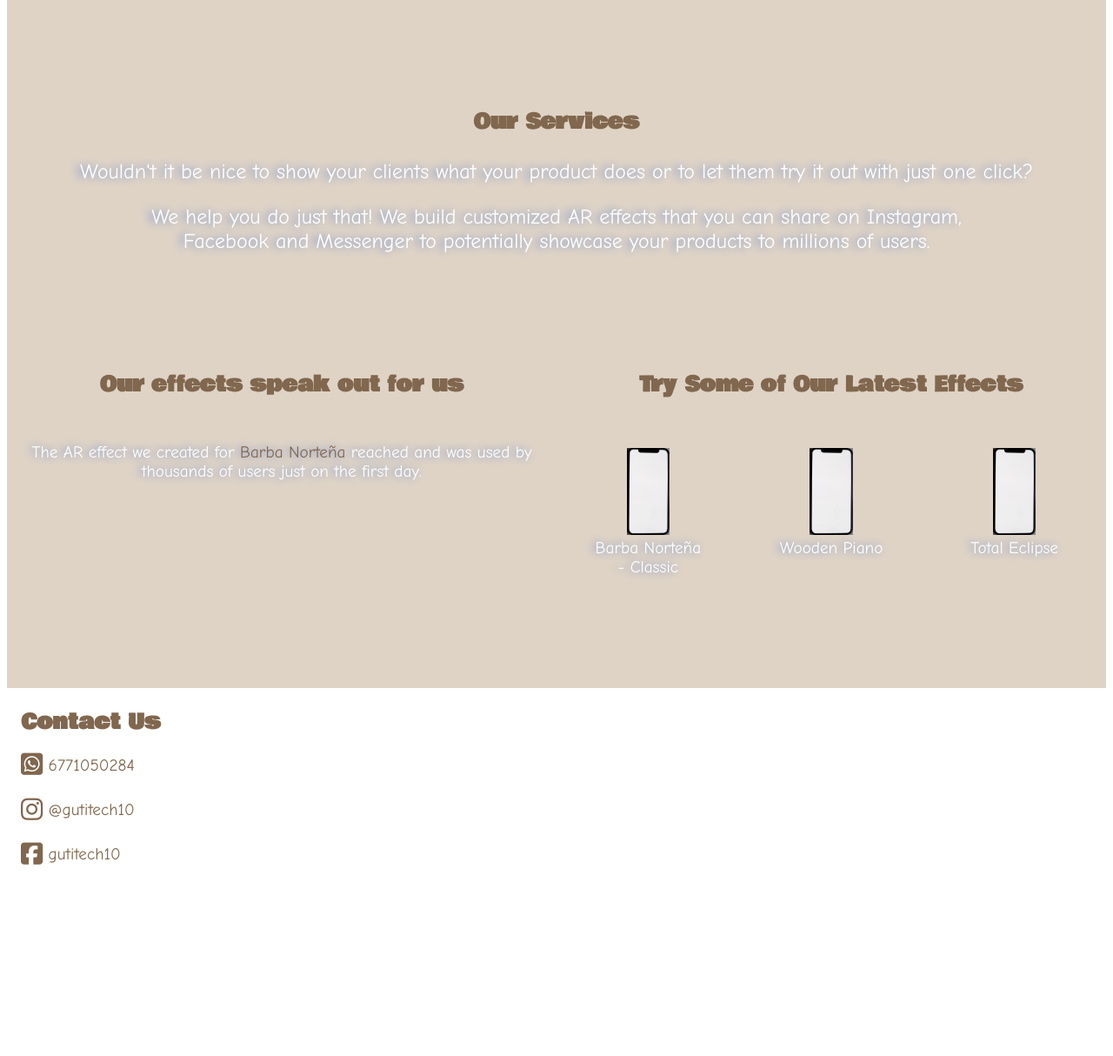
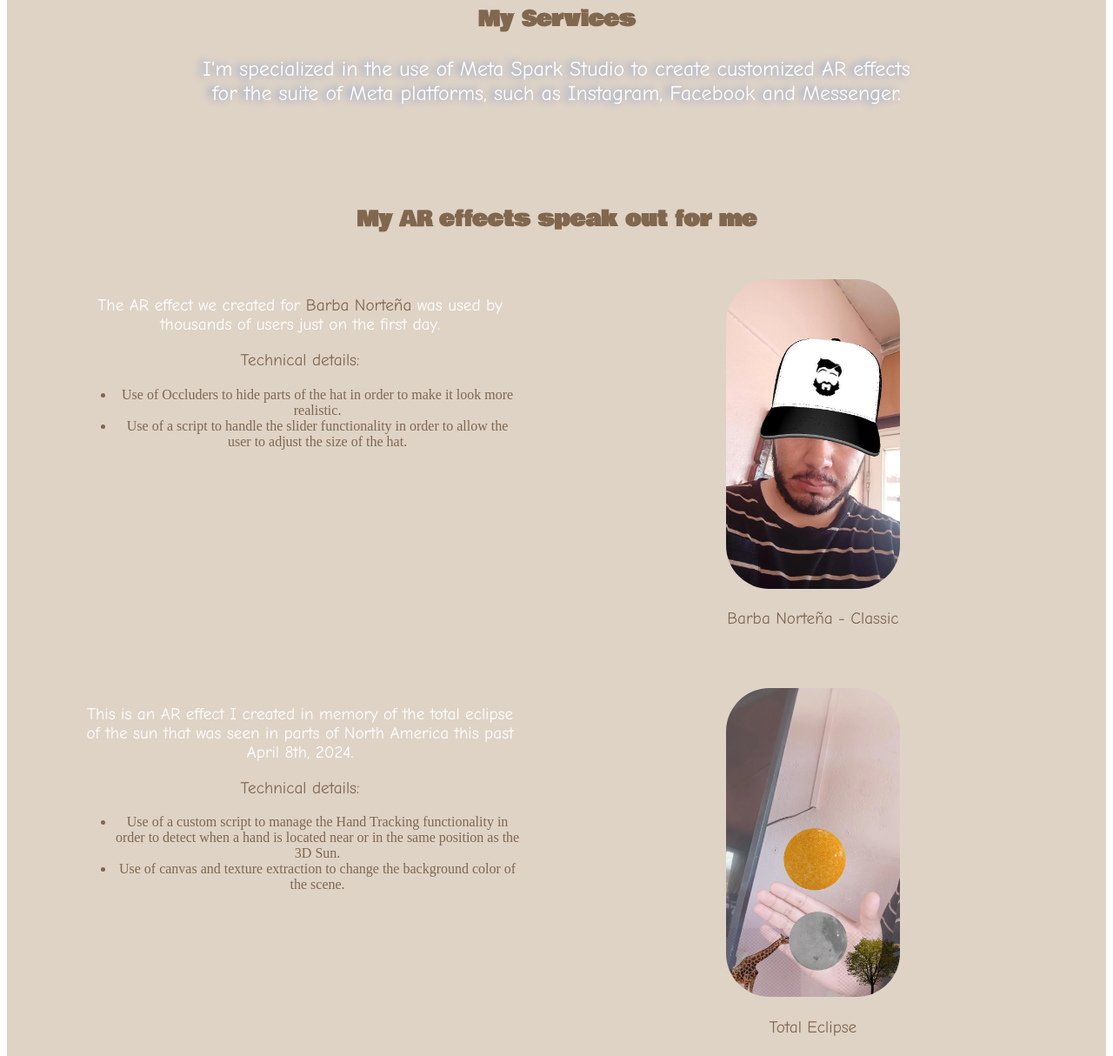
Before and after one commit to Gut1dg0/GutiTech, a plain HTML site: page index.html in a window 1280 px wide. Shown: the part 784-1998 px from the top of the page at 87% size. Before the commit the page ends 1806 px from the top, so only its background shows below. Drawn offline with Linux system fonts and the light colour scheme.

Commit message:
Enhanced layout of the portfolio part of the page

```diff
--- a/index.html
+++ b/index.html
@@ -1,78 +1,106 @@
 <!DOCTYPE html>
 <html lang="en">
-
     <head>
-    <meta name="author" content="Agustin C.">
         <meta charset="utf-8">
         <meta name="viewport" content="width=device-width, initial-scale=1.0">
         <title>GutiTech</title>
+        <link rel="icon" href="media/Gutitech_favicon.svg" type="image/x-icon">
         <link rel="stylesheet" href="styles.css">
         <link rel="preconnect" href="https://fonts.googleapis.com">
         <link rel="preconnect" href="https://fonts.gstatic.com" crossorigin>
         <link href="https://fonts.googleapis.com/css2?family=Bowlby+One&family=Comic+Neue:ital,wght@0,300;0,400;0,700;1,300;1,400;1,700&display=swap" rel="stylesheet">
         <link href="https://fonts.googleapis.com/css2?family=Comic+Neue:ital,wght@0,300;0,400;0,700;1,300;1,400;1,700&display=swap" rel="stylesheet">
-    <link rel="icon" href="media/Gutitech_favicon.svg" type="image/x-icon">
         <script src="https://kit.fontawesome.com/a75fb2b62f.js" crossorigin="anonymous"></script>
     </head>
-
     <body>
         <main id="main-container">
-        <header id="header">
+            <!--<header id="header">
                 <img src="media/Gutitech_logo.png" height="50px">
-        </header>
+            </header>-->
             <section id="banner">
                 <img src="media/Gutitech_opening.png">
-            <p>We help you build amazing AR experiences that keep your customers engaged!</p>
+                <p>Hello! My name is <span id="name">Agustin Compean</span> and I'll help you build amazing AR experiences that keep your customers engaged!</p>
             </section>
             <section id="our_services">
-            <h2>Our Services</h2>
-            <p>Wouldn't it be nice to show your clients what your product does
+                <h2>My Services</h2>
+                <!--<p>Wouldn't it be nice to show your clients what your product does
                     or to let them try it out with just one click?
-            </p>
-            <p>We help you do just that!
-                We build customized AR effects that you can share on
-                Instagram,<br> Facebook and Messenger to potentially showcase your products to millions of users.
+                </p>-->
+                <p>I'm specialized in the use of Meta Spark Studio to create
+                customized AR effects<br>for the suite of Meta platforms, such as
+                Instagram, Facebook and Messenger.
                 </p>
             </section>
             <section id="portfolio">
-            <section id="client_declarations">
-                <h2>Our effects speak out for us</h2>
-                <p>The AR effect we created for <a href="https://www.barbanortena.com/">Barba Norteña</a> reached and was used by thousands of users just on the first day.</em>
+                <h2>My AR effects speak out for me</h2>
+                <section class="effects">
+                    <div>
+                        <p>The AR effect we created for <a href="https://www.barbanortena.com/">Barba Norteña</a> was used by thousands of users just on the first day.
                         </p>
+                        <p style="color: #80674e;">Technical details:
+                            <ul style="color: #80674e;">
+                                <li>Use of Occluders to hide parts of the hat in order to make it look more realistic.</li>
+                                <li>Use of a script to handle the slider functionality in order to allow the user to adjust the size of the hat.</li>
+                            </ul>
+                        </p>
+                    </div>
+                    <div>
+                        <a href="https://www.instagram.com/ar/928082602192096/" target="_blank"><img src="media/barba_nortena.png" width="200px"></a>
+                        <p>
+                            <a href="https://www.instagram.com/ar/928082602192096/" target="_blank">Barba Norteña - Classic</a>
+                        </p>
+                    </div>
                 </section>
-            <section id="latest_effects">
-                <h2>Try Some of Our Latest Effects</h2>
-                <div id="latest_effects-links">
-                    <figure>
-                        <a href="https://www.instagram.com/ar/928082602192096/" target="_blank"><img src="media/Gutitech_effects.png"></a>
-                        <figcaption>
-                            <a href="https://www.instagram.com/ar/928082602192096/" target="_blank">Barba Norteña - Classic</a>
-                        </figcaption>
-                    </figure>
-                    <figure>
-                        <a href="https://www.instagram.com/ar/450752670864924/" target="_blank"><img src="media/Gutitech_effects.png"></a>
-                        <figcaption>
+                <section class="effects">
+                    <div>
+                        <p>This is an AR effect I created in memory of the total eclipse of the sun that was seen in parts of North America this past April 8th, 2024.
+                        </p>
+                        <p style="color: #80674e;">Technical details:
+                            <ul style="color: #80674e;">
+                                <li>Use of a custom script to manage the Hand Tracking functionality in order to detect when a hand is located near or in the same position as the 3D Sun.</li>
+                                <li>Use of canvas and texture extraction to change the background color of the scene.</li>
+                            </ul>
+                        </p>
+                    </div>
+                    <div>
+                        <a href="https://www.instagram.com/ar/1777167076110583/" target="_blank"><img src="media/total_eclipse.png" width="200px"></a>
+                        <p>
+                            <a href="https://www.instagram.com/ar/1777167076110583/" target="_blank">Total Eclipse</a>
+                        </p>
+                    </div>
+                </section>
+                <section class="effects">
+                    <div>
+                        <p>This is an AR effect I created because of my passion for music and more specifically for piano music.
+                        </p>
+                        <p style="color: #80674e;">Technical details:
+                            <ul style="color: #80674e;">
+                                <li>Use of a custom script to manage the Hand Tracking functionality in order to detect when a hand is located near or in the same position as the keys of the piano.</li>
+                                <li>Use of the audio set of patches in order to handle audio functionality</li>
+                            </ul>
+                        </p>
+                    </div>
+                    <div>
+                        <a href="https://www.instagram.com/ar/450752670864924/" target="_blank"><img src="media/wooden_piano.png" width="200px" height="350px"></a>
+                        <p>
                             <a href="https://www.instagram.com/ar/450752670864924/" target="_blank">Wooden Piano</a>
-                        </figcaption>
-                    </figure>
-                    <figure>
-                        <a href="https://www.instagram.com/ar/1777167076110583/" target="_blank"><img src="media/Gutitech_effects.png"></a>
-                        <figcaption>
-                            <a href="https://www.instagram.com/ar/1777167076110583/" target="_blank">Total Eclipse</a>
-                        </figcaption>
-                    </figure>
+                        </p>
                     </div>
                 </section>
             </section>
         </main>
         <footer id="footer">
-        <h2>Contact Us</h2>
-        <p><a href="https://wa.me/+5216771050284" target="_blank"><i class="fa-brands fa-square-whatsapp fa-xl"></i>
-                6771050284</a></p>
-        <p><a href="https://www.instagram.com/gutitech10/" target="_blank"><i class="fa-brands fa-instagram fa-xl"></i>
-                @gutitech10</a></p>
-        <p><a href="https://www.facebook.com/gutitech10/" target="_blank"><i
-                    class="fa-brands fa-square-facebook fa-xl"></i> gutitech10</a></p>
+            <h2>Contact Me</h2>
+            <p><a href="https://www.linkedin.com/in/agustin-compean/" target="_blank"><i class="fa-brands fa-linkedin fa-xl"></i>
+            Agustin Compean</a></p>
+            <p><a href="mailto:agustin.compeanc@gmail.com" target="_blank"><i class="fa-solid fa-envelope fa-xl"></i>
+                agustin.compeanc@gmail.com</a></p>
+            <!--<p><a href="https://wa.me/+5216771050284" target="_blank"><i class="fa-brands fa-square-whatsapp fa-xl"></i>
+            6771050284</a></p>-->
+            <!--<p><a href="https://www.instagram.com/gutitech10/" target="_blank"><i class="fa-brands fa-instagram fa-xl"></i>
+            @gutitech10</a></p>-->
+            <!--<p><a href="https://www.facebook.com/gutitech10/" target="_blank"><i
+            class="fa-brands fa-square-facebook fa-xl"></i> gutitech10</a></p>-->
         </footer>
         <script src="index.js"></script>
     </body>
--- a/styles.css
+++ b/styles.css
@@ -8,7 +8,7 @@ h2 {
     font-style: normal;
 }
 
-p, figcaption {
+p {
     color: #ffffff;
     font-size: larger;
     font-family: "Comic Neue", cursive;
@@ -41,6 +41,10 @@ a {
     width: 303px;
 }
 
+#name {
+    color: #80674e;
+}
+
 #banner p {
     flex-basis: 30%;
     align-self: center;
@@ -62,39 +66,11 @@ a {
 
 #portfolio {
     display: block;
-}
-
-#portfolio section {
     text-align: center;
 }
 
 #portfolio h2 {
     margin-block-end: 3rem;
-}
-
-#portfolio img {
-    height: 100px;
-}
-
-#client_declarations p {
-    text-shadow: rgb(110, 141, 202) -3px 0 10px;
-}
-
-#latest_effects h2 {
-    margin-block-end: 38px;
-}
-
-#latest_effects-links {
-    display: block;
-}
-
-#latest_effects-links a {
-    color: #ffffff;
-    text-shadow: rgb(110, 141, 202) -3px 0 10px;
-}
-
-#latest_effects-links figure:hover {
-    background-color: #80674e;
 }
 
 #footer {
@@ -107,6 +83,10 @@ a {
 
 #footer p {
     block-size: 2rem;
+}
+
+img {
+    border-radius: 50px;
 }
 
 @media (min-width: 768px) {
@@ -124,19 +104,19 @@ a {
         width: max-content;
     }
 
-    #portfolio {
+    .effects {
         display: flex;
+        margin-block: 50px;
+        justify-content: space-evenly;
     }
 
-    #portfolio section {
-        flex-basis: 50%;
+    .effects p {
+        flex-basis: 40%;
+        text-align: center;
     }
 
-    #portfolio figure {
-        flex-basis: 33%;
-    }
-
-    #latest_effects-links {
-        display: flex;
+    .effects div {
+        text-align: center;
+        flex-basis: 40%;
     }
 }
```
Also changed, not shown: media/barba_nortena.png (added), media/total_eclipse.png (added), 1 other file. Lines whose indentation alone changed are shown as unchanged.
